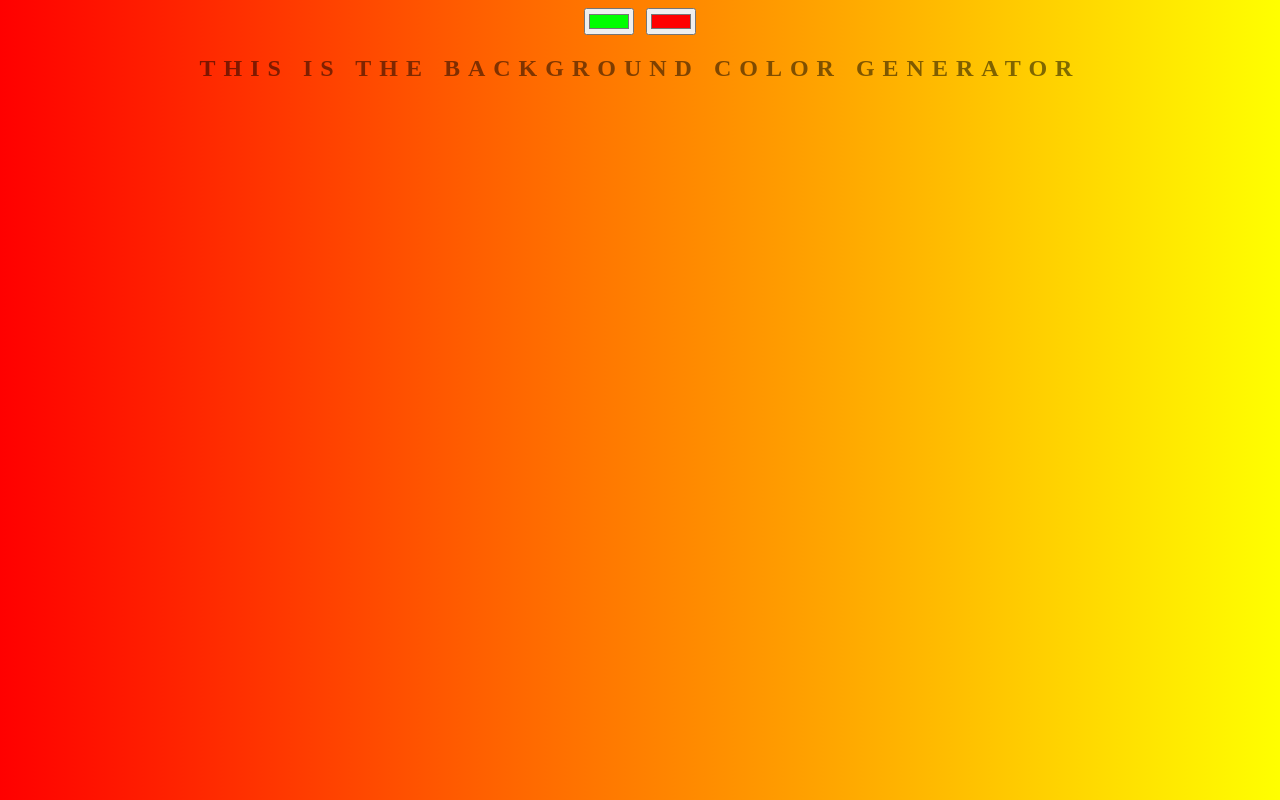
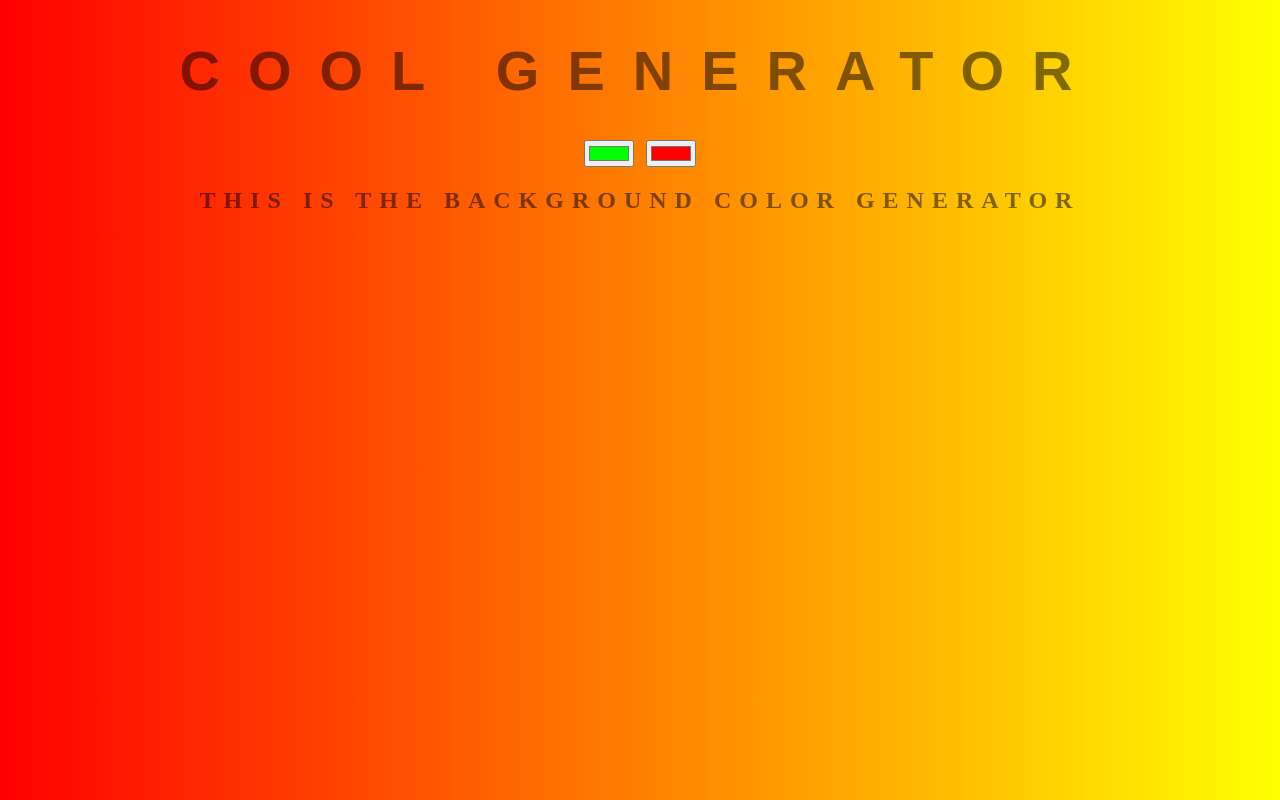
Before and after one commit to hademola/background-generator, a plain HTML site: page index.html in a window 1280 px wide. Drawn offline with Linux system fonts and the light colour scheme.

Commit message:
Revert "Conflict (#3)" (#4)
This reverts commit 5f27a6347d779048e2595e6bc0e4202a461a18f0.

```diff
--- a/index.html
+++ b/index.html
@@ -7,7 +7,7 @@
 	<link rel="stylesheet" type="text/css" href="stylecolor.css">
 </head>
 <body id="gradient">
-
+	<h1>cool Generator</h1>
 	<input class="color1" type="color" name="color1" value="#00ff00">
 	<input class="color2" type="color" name="color2" value="#ff0000">
 	<h2>This is the Background color generator</h2>
```
